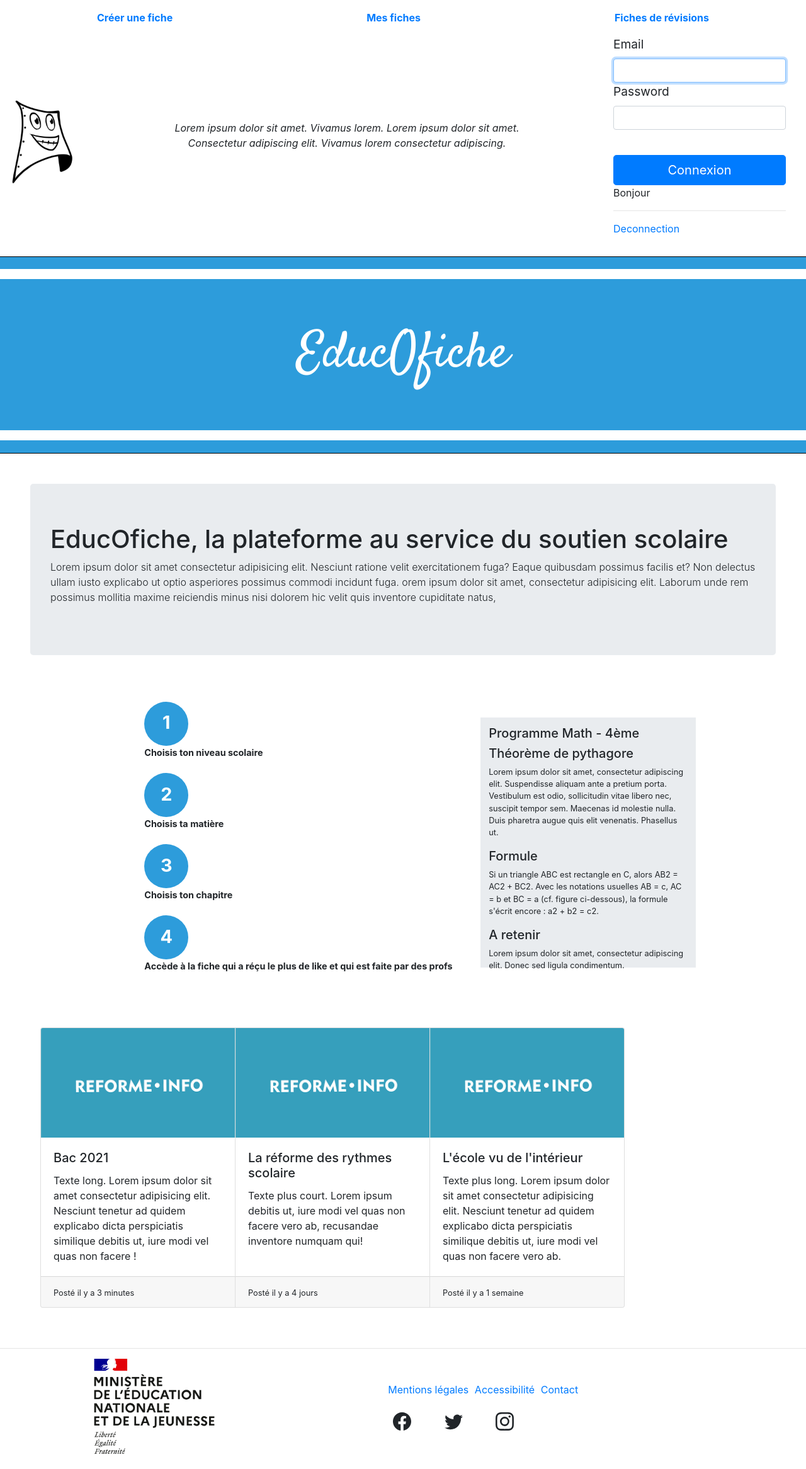
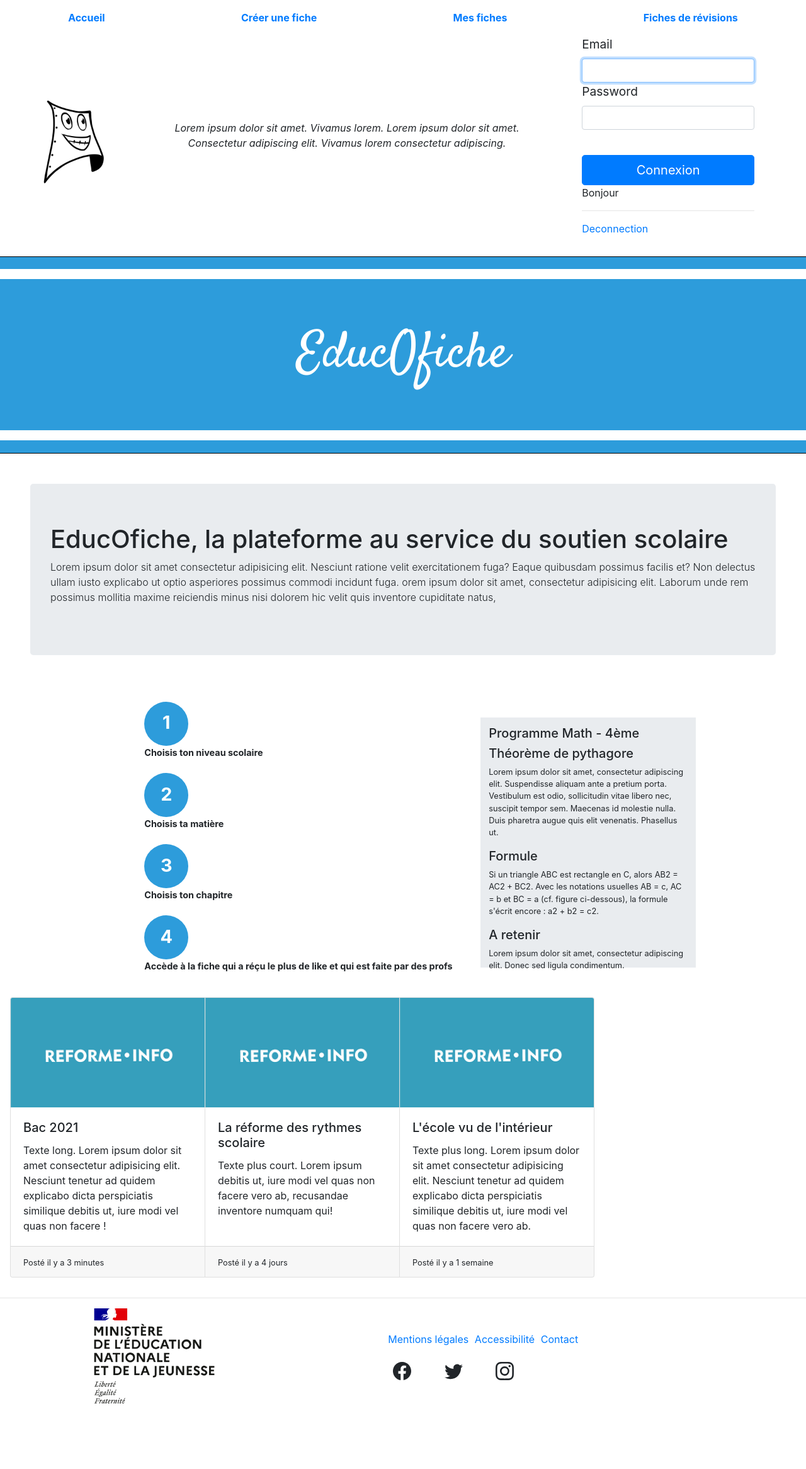
Before and after one commit to Rai0nZ/Projet_Group4_WF3, a Symfony app: template templates/homepage/index.html.twig in a window 1280 px wide. Shown: the whole page at 63% size. After the commit the page ends 2228 px from the top, so only its background shows below. Run offline with Twig, Linux system fonts and the light colour scheme; the template is opened without the code that fills it, so the values that code supplies are empty; some libraries are stand-ins or nearby versions.

Commit message:
travail sur le header... suite

```diff
--- a/templates/base.html.twig
+++ b/templates/base.html.twig
@@ -25,6 +25,7 @@
 	{# {% if is_granted('ROLE_PROFESSEUR') %} #}
 	<nav>
 		<ul class="d-flex flex-row list-unstyled justify-content-around font-weight-bold mt-3">
+			<li><a href="{{ path('homepage') }}">Accueil</a></li>
 			<li><a href="{{ path('creer_fiche') }}">Créer une fiche</a></li>
 			<li><a href="{{ path('mes_fiches') }}">Mes fiches</a></li>
 			<li><a href="{{ path('liste_fiches') }}">Fiches de révisions</a></li>
@@ -48,7 +49,7 @@
 
 
 
-	<section class="accueil">
+	<section class=" accueil d-flex justify-content-around">
 		<img src="{{ asset ('img/logo.png')}}" alt="logo EducOfiche" width="10%" height="10%">
 
 		<p class="d-flex justify-content-center font-italic text-center">Lorem ipsum dolor sit amet. Vivamus lorem. Lorem ipsum dolor sit amet. </br>Consectetur adipiscing elit. Vivamus lorem consectetur adipiscing.</p>
--- a/templates/homepage/index.html.twig
+++ b/templates/homepage/index.html.twig
@@ -36,8 +36,7 @@
             </article>
         </section>
 
-
-        <div class="card-group w-75 p-3 p-3 d-flex flex-row justify-content-center m-5 box">
+        <div class="card-group d-flex m5-box w-75 p-3 justify-content-center">
             <div class="card">
                 <img class="card-img-top" src="{{ asset ('img/infoReforme.png')}}" alt="Card image cap">
                 <div class="card-body">
```
